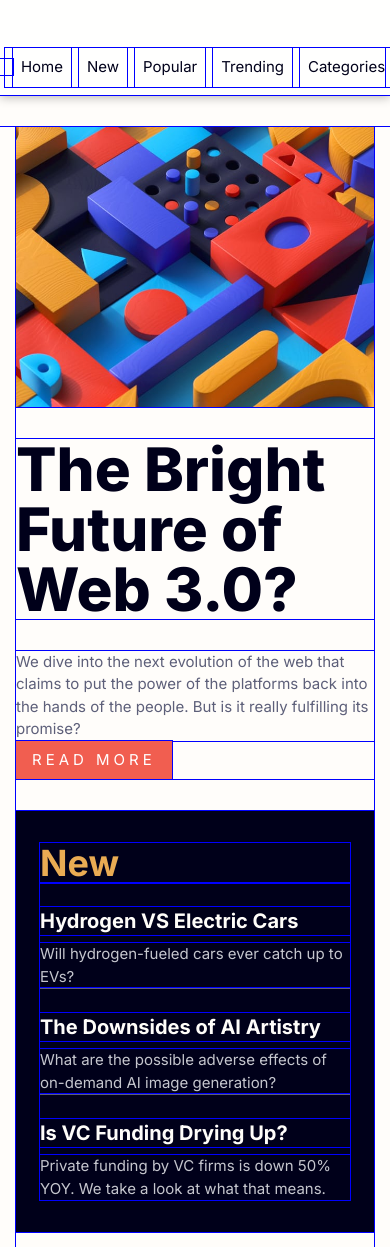
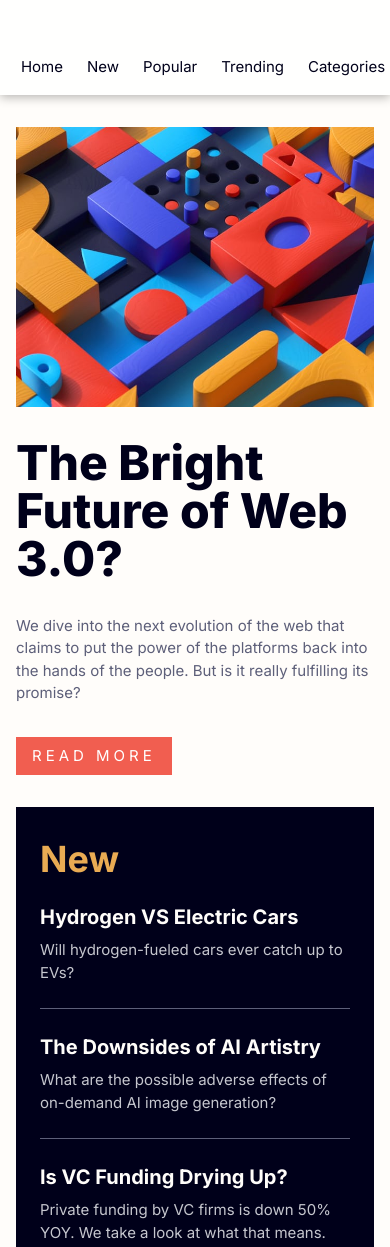
Before and after one commit to lilKriT/Bright-Future-News-Page, a website built with Vite: page index.html in a window 390 px wide. Shown: the top 1247 px of the page. Built offline with nearby package versions, Linux system fonts and the light colour scheme.

Commit message:
Added margins in mobile.

```diff
--- a/index.html
+++ b/index.html
@@ -80,7 +80,7 @@
 
         <!-- Title -->
         <div class="lg:row-start-2">
-          <h1 class="text-6xl font-extrabold text-veryDarkBlue">
+          <h1 class="text-5xl lg:text-6xl font-extrabold text-veryDarkBlue">
             The Bright Future of Web 3.0?
           </h1>
         </div>
@@ -89,7 +89,7 @@
         <div
           class="flex flex-col justify-between items-start text-darkGrayishBlue lg:row-start-2"
         >
-          <p>
+          <p class="mb-8">
             We dive into the next evolution of the web that claims to put the
             power of the platforms back into the hands of the people. But is it
             really fulfilling its promise?
--- a/style.css
+++ b/style.css
@@ -64,7 +64,7 @@
   }
 
   .saContent {
-    @apply mt-2;
+    @apply mt-2 mb-6;
   }
 
   /* Button */
@@ -100,6 +100,6 @@
 
 @layer utilities {
   * {
-    outline: 1px solid blue;
+    /* outline: 1px solid blue; */
   }
 }
```
